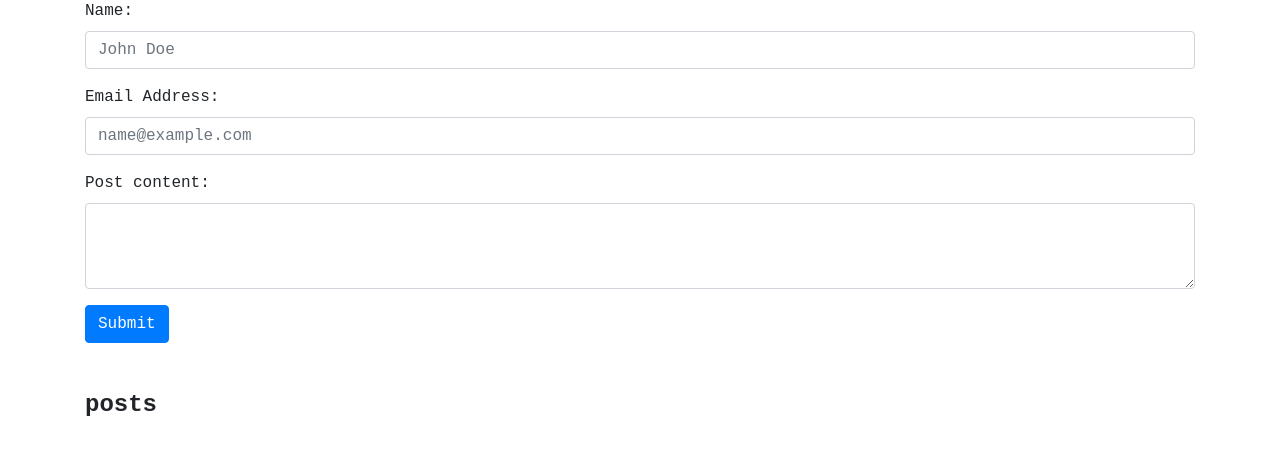
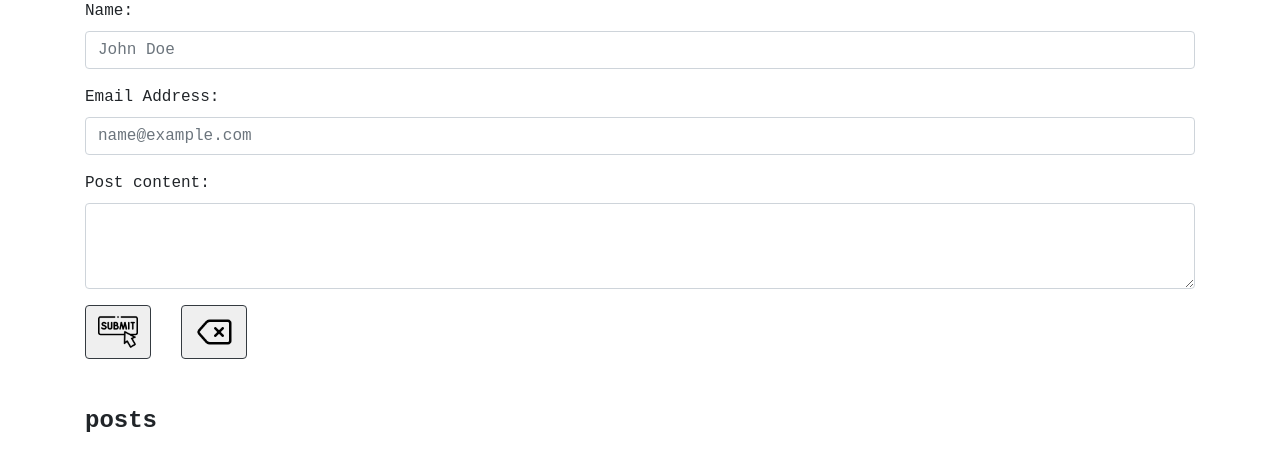
Before and after one commit to tdizzlefizzle1/tylerportfolio, a Flask app: template app/templates/timeline.html in a window 1280 px wide. Shown: the part 137-608 px from the top of the page. Run offline with Flask 2, Linux system fonts and the light colour scheme; the template is opened without the code that fills it, so the values that code supplies are empty; parts of the project's set-up code (start-up, migrations or seed data) failed here and were passed over.

Commit message:
Added clear button to timeline page

```diff
--- a/app/templates/timeline.html
+++ b/app/templates/timeline.html
@@ -43,7 +43,27 @@
               required
             ></textarea>
           </div>
-          <button type="submit" class="btn btn-primary" onclick="showPost()">Submit</button>
+
+          <div class="row">
+            <div class="col-auto me-auto">
+              <button type="submit" class="btn border-dark">
+                <img
+                  src="static/img/submit.png"
+                  width="40"
+                  height="40"
+                />
+              </button>
+            </div>
+            <div class="col-auto me-auto">
+              <button type="reset" class="btn border-dark">
+                <img
+                  src="static/img/clear.png"
+                  width="40"
+                  height="40"
+                />
+              </button>
+            </div>
+          </div>
         </form>
       </div>
     </div>
```
Also changed, not shown: app/templates/tylerwork.html (+6 -2 lines), app/static/img/clear.png (added), app/static/img/share.png (added), app/static/img/submit.png (added).
